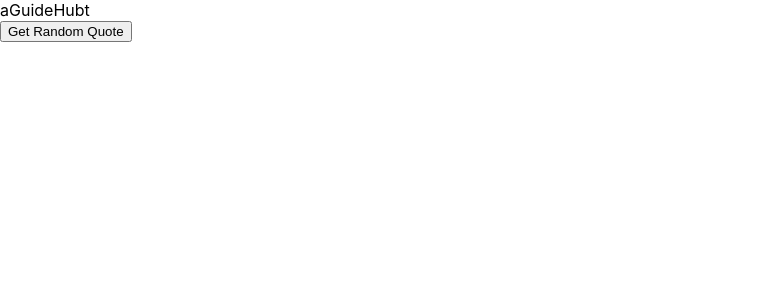
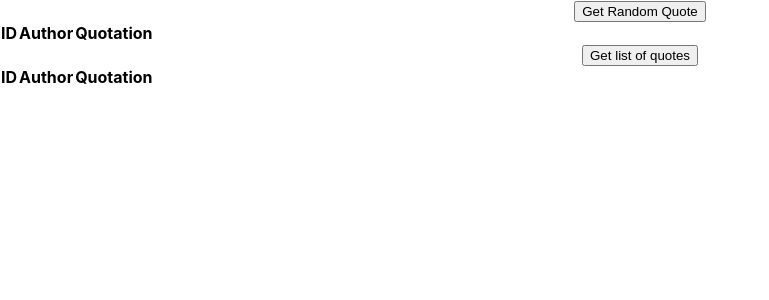
Before and after one commit to DonSchenck/triviahhh-web, a React (Create React App) app: page / in a window 1280 px wide. Shown: the top 300 px of the page, without its empty margins (0-769 px from the left). Built offline with nearby package versions, Linux system fonts and the light colour scheme.

Commit message:
List and Random working

```diff
--- a/src/App.js
+++ b/src/App.js
@@ -1,37 +1,50 @@
-import React, { Component } from 'react';
-import Quote from './components/Quote';
+// App.js
 
-class App extends Component {
-  constructor(props) {
-    super(props);
-    this.state = {
-        message: "aGuideHubt"
+import { useEffect, useState } from "react"
+import "./App.css"
+import Quote from "./components/Quote"
+import { useRef } from "react"
+
+function App() {
+  const [data, setData] = useState([]);
+
+  const fetchAllQuotes = () => {
+    fetch(`https://{{uri}}}}/gateway/quotes`)
+      .then((response) => response.json())
+      .then((actualData) => {
+        console.log(actualData);
+        setData(actualData);
+        console.log(data);
+      })
+      .catch((err) => {
+        console.log(err.message)
+      });
     }
-  }
 
-  getRandomQuote = () => {
-    // Get random quote from Web API
-    this.setState({ message: "getting random quote..."});
-
-    fetch ('https://triviahhh-api-gateway-rhn-engineering-dschenck-dev.apps.sandbox-m2.ll9k.p1.openshiftapps.com/gateway/quotes')
-    .then(r =>  r.json().then(data => ({status: r.status, body: data})))
-    .then(data => this.setState({message:data.body[1].quotation}))
-  }
-
-  render() {
-    return (
-      <div>
-        <div className="h1 bg-danger text-white text-center p-2">
-          { this.state.message }
-        </div>
-        <div className="text-center">
-          <button className="btn btn-danger" onClick={this.getRandomQuote}>
-            Get Random Quote
-          </button>
-        </div>
-      </div>
-    );
-  }
+  /*   useEffect(() => {
+      fetchData();
+    }, [])
+   */
+  return (
+    <div className="App">
+      <Quote />
+      <button onClick={fetchAllQuotes}>Get list of quotes</button>
+      <tbody>
+        <tr>
+          <th>ID</th>
+          <th>Author</th>
+          <th>Quotation</th>
+        </tr>
+        {data.map((item, index) => (
+          <tr key={index}>
+            <td>{item.quoteID}</td>
+            <td>{item.author}</td>
+            <td>{item.quotation}</td>
+          </tr>
+        ))}
+      </tbody>
+    </div>
+  );
 }
 
 export default App;
--- a/src/components/Quote.js
+++ b/src/components/Quote.js
@@ -1,13 +1,48 @@
-import React from "react";
-import "./Quote.css";
+// Quote.js
+
+import { useEffect, useState } from "react"
+import "./Quote.css"
 
 function Quote(props) {
+    const [data, setData] = useState();
+    const fetchRandomQuote = () => {
+        fetch(`https://triviahhh-api-gateway-rhn-engineering-dschenck-dev.apps.sandbox-m2.ll9k.p1.openshiftapps.com/gateway/quotes/random`)
+            .then((response) => response.json())
+            .then((actualData) => {
+                setData(actualData);
+            })
+            .catch((err) => {
+                console.log(err.message)
+            });
+    }
+
+/*     useEffect(() => {
+        fetchRandomQuote();
+    }, [])
+ */
     return (
-    <div className="quote">
-        <span>
-            {props.id}{props.quotation}{props.author}
-        </span>
-    </div>
+        <>
+            <div className="Quote">
+                <button onClick={fetchRandomQuote}>Get Random Quote</button>
+                {
+                    <tbody>
+                        <tr>
+                            <th>ID</th>
+                            <th>Author</th>
+                            <th>Quotation</th>
+                        </tr>
+                        {
+                            data &&
+                            <tr key={data.quoteID}>
+                                <td>{data.quoteID}</td>
+                                <td>{data.author}</td>
+                                <td>{data.quotation}</td>
+                            </tr>
+                        }
+                    </tbody>
+                }
+            </div>
+        </>
     );
 }
 
--- a/src/services/getQuotesList.js
+++ b/src/services/getQuotesList.js
@@ -4,7 +4,7 @@
     return new Promise((resolve) => {
       setTimeout(() => {
         resolve({
-          id: 666,
+          quoteID: 666,
           quotation: 'hello world, this is a quote',
           author: 'You me and everyone'
         })
```
Also changed, not shown: src/components/QuoteList.js (deleted, +0 -15 lines).
